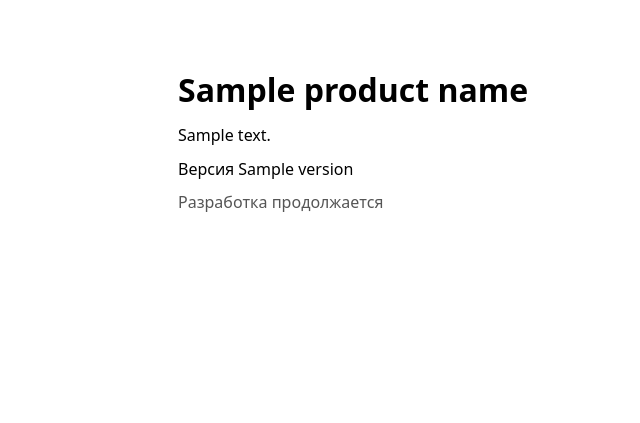
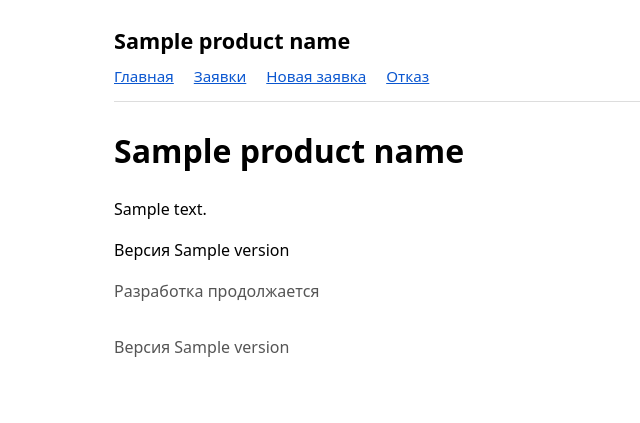
Before and after one commit to ksushka2/APAHOVA_MispisitLabs, a Django app: template core/templates/core/home.html in a window 1280 px wide. Shown: the top 423 px of the page, without its empty margins (142-782 px from the left). Run offline with Django 4.2, Linux system fonts and the light colour scheme; the template is opened without the code that fills it: most values are stand-ins (such as "Sample title", 1, 10 or a date in 2020).

Commit message:
edited the transition to the main page

```diff
--- a/core/templates/core/home.html
+++ b/core/templates/core/home.html
@@ -1,26 +1,8 @@
-<!DOCTYPE html>
-<html lang="ru">
-<head>
-    <meta charset="utf-8">
-    <meta name="viewport" content="width=device-width, initial-scale=1">
-    <title>{{ product_name }}</title>
-    <style>
-        body {
-            font-family: system-ui, sans-serif;
-            max-width: 40rem;
-            margin: 4rem auto;
-            padding: 0 1rem;
-            line-height: 1.6;
-        }
-        h1 { margin-bottom: 0.25rem; }
-        p { margin: 0.5rem 0; }
-        .muted { color: #555; }
-    </style>
-</head>
-<body>
-    <h1>{{ product_name }}</h1>
-    <p>{{ description }}</p>
-    <p>Версия {{ version }}</p>
-    <p class="muted">Разработка продолжается</p>
-</body>
-</html>
+{% extends "core/base.html" %}
+{% block title %}Главная — {{ product_name }}{% endblock %}
+{% block content %}
+<h1>{{ product_name }}</h1>
+<p>{{ description }}</p>
+<p>Версия {{ version }}</p>
+<p class="muted">Разработка продолжается</p>
+{% endblock %}
--- a/core/views.py
+++ b/core/views.py
@@ -16,6 +16,7 @@ def home(request):
                 "Информационная система детской IT-школы."
             ),
             "version": "0.0.1",
+            "active_nav": "home",
         },
     )
 
```
